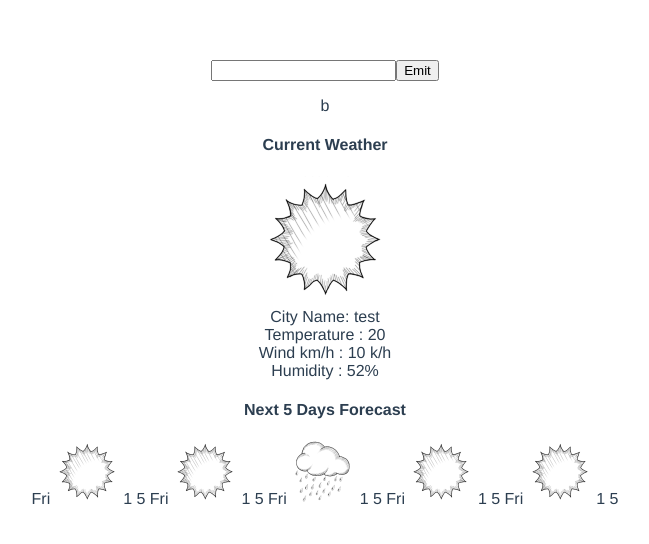
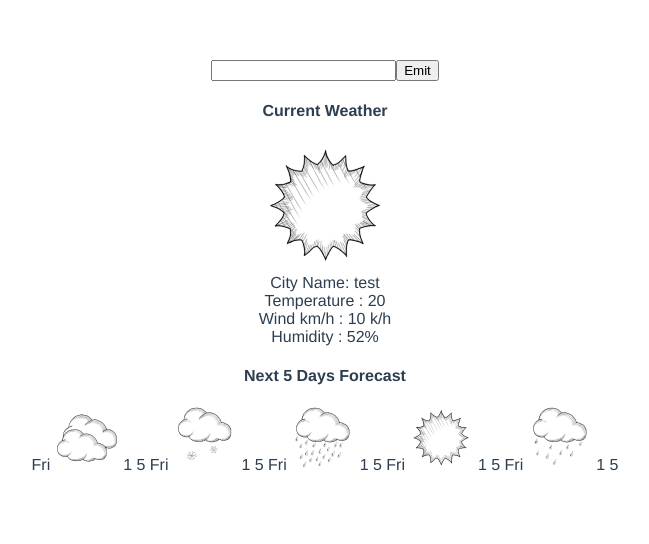
Before and after one commit to siolishe/appsfactory-forecast-ui, a Vue app: page / in a window 1280 px wide. Shown: the top 544 px of the page, without its empty margins (315-964 px from the left). Built offline with nearby package versions, Linux system fonts and the light colour scheme.

Commit message:
working on axios

```diff
--- a/package.json
+++ b/package.json
@@ -8,6 +8,7 @@
     "lint": "vue-cli-service lint"
   },
   "dependencies": {
+    "axios": "^0.19.1",
     "core-js": "^3.4.4",
     "vue": "^2.6.10"
   },
--- a/src/App.vue
+++ b/src/App.vue
@@ -1,15 +1,14 @@
 <template>
     <div id="app">
         <search @notify="updateData"/>
-        <p>{{ data.text }}</p>
         <current-weather city-name="test" current-temperature="20" humidity="52%" wind="10 k/h"/>
         <Next5DaysForecast :next5="
         [
-            {'day':'Fri','icon':'sunny','min':'1','max':'5'}
-            ,{'day':'Fri','icon':'sunny','min':'1','max':'5'}
+            {'day':'Fri','icon':'cloudy','min':'1','max':'5'}
+            ,{'day':'Fri','icon':'lightSnow','min':'1','max':'5'}
             ,{'day':'Fri','icon':'shower','min':'1','max':'5'}
             ,{'day':'Fri','icon':'sunny','min':'1','max':'5'}
-            ,{'day':'Fri','icon':'sunny','min':'1','max':'5'}
+            ,{'day':'Fri','icon':'rainy','min':'1','max':'5'}
             ]"/>
     </div>
 </template>
@@ -39,13 +38,6 @@
                 console.log(data);
                 this.weatherData = data
             }
-        },
-        mounted() {
-            setTimeout(() => {
-                this.data = {
-                    text: 'b'
-                }
-            }, 3000)
         }
     }
 </script>
--- /dev/null
+++ b/src/components/Client.js
@@ -0,0 +1,14 @@
+/* eslint-disable no-debugger */
+import client from "axios";
+
+export default function HttpGet(url) {
+    client.get(url)
+        .then(response => (this.data = response.data, console.log(response.data)))
+        .catch(error => console.log(error))
+}
+
+export function HttpPost(url, obj) {
+    return client.post(url, obj)
+        .then(response => (this.data = response.data))
+        .catch(error => console.log(error))
+}
--- a/src/components/Search.vue
+++ b/src/components/Search.vue
@@ -6,6 +6,8 @@
 </template>
 
 <script>
+    import Connector from "./Client";
+
     export default {
         name: "Search",
         data() {
@@ -15,8 +17,9 @@
         },
         methods: {
             GetData() {
-                console.log("fetchdata");
-                this.$emit("notify", this.inputValue)
+                let d = Connector("https://api.openweathermap.org/data/2.5/forecast?q=berlin&apikey=fcadd28326c90c3262054e0e6ca599cd");
+                console.log(d.data);
+                this.$emit("notify", d.data)
             }
         },
     }
```
Also changed, not shown: 1 other file (tests, documents, lock files or other folders).
